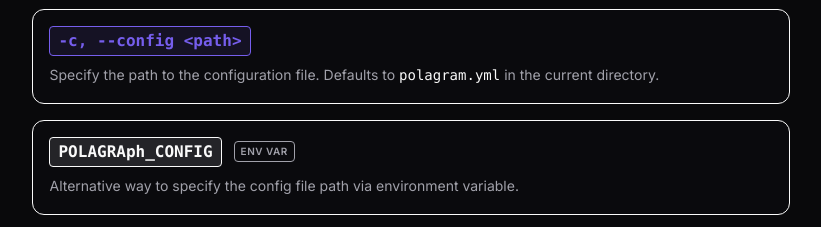
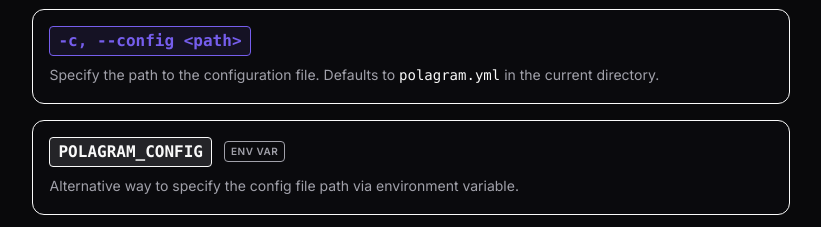
Before and after one commit to Jun-T-git/polagram, a Next.js app in the folder packages/web/: page /docs in a window 1280 px wide. Shown: the part 4200-4427 px from the top of the page, without its empty margins (359-1180 px from the left). Built offline with nearby package versions, Linux system fonts and the light colour scheme.

Commit message:
fix: Corrected typo in `POLAGRAM_CONFIG` environment variable name in docs.

```diff
--- a/packages/web/app/docs/page.tsx
+++ b/packages/web/app/docs/page.tsx
@@ -213,7 +213,7 @@ targets:
 
              <div className="bg-card/30 p-4 rounded-lg border border-border">
                <div className="flex items-center gap-3 mb-2">
-                 <code className="text-foreground font-bold bg-muted px-2 py-0.5 rounded border border-border">POLAGRAph_CONFIG</code>
+                 <code className="text-foreground font-bold bg-muted px-2 py-0.5 rounded border border-border">POLAGRAM_CONFIG</code>
                  <span className="text-[10px] uppercase tracking-wider font-semibold text-muted-foreground border border-border px-1.5 py-0.5 rounded">Env Var</span>
                </div>
                <p className="text-sm text-muted-foreground leading-relaxed">
```
